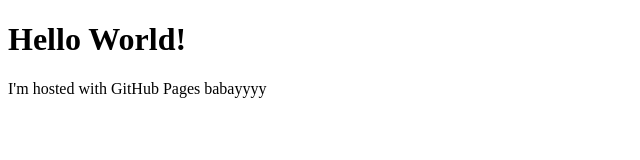
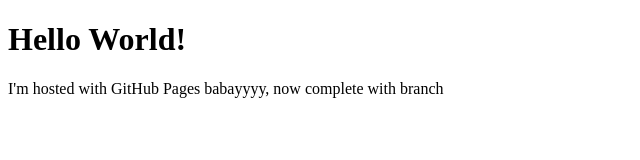
Before and after one commit to h0we228/learningtobefound, a plain HTML site: page index.html in a window 1280 px wide. Shown: the whole page, without its empty margins (0-640 px from the left). Drawn offline with Linux system fonts and the light colour scheme.

Commit message:
Update index.html

```diff
--- a/index.html
+++ b/index.html
@@ -2,6 +2,6 @@
 <html>
 <body>
 <h1>Hello World!</h1>
-<p>I'm hosted with GitHub Pages babayyyy </p>
+<p>I'm hosted with GitHub Pages babayyyy, now complete with branch</p>
 </body>
 </html>
```
